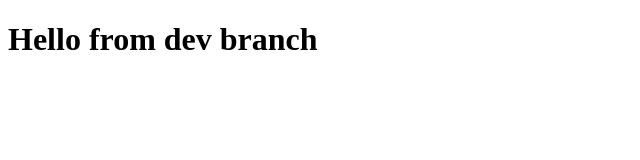
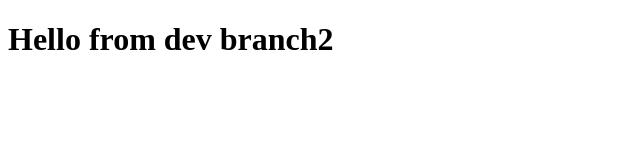
Before and after one commit to orazova/webapp, a plain HTML site: page index.html in a window 1280 px wide. Shown: the full height of the page, 0-640 px from the left. Drawn offline with Linux system fonts and the light colour scheme.

Commit message:
second commit

```diff
--- a/index.html
+++ b/index.html
@@ -7,6 +7,6 @@
     <title>Document</title>
 </head>
 <body>
-    <h1>Hello from dev branch</h1>
+    <h1>Hello from dev branch2</h1>
 </body>
 </html>
```
